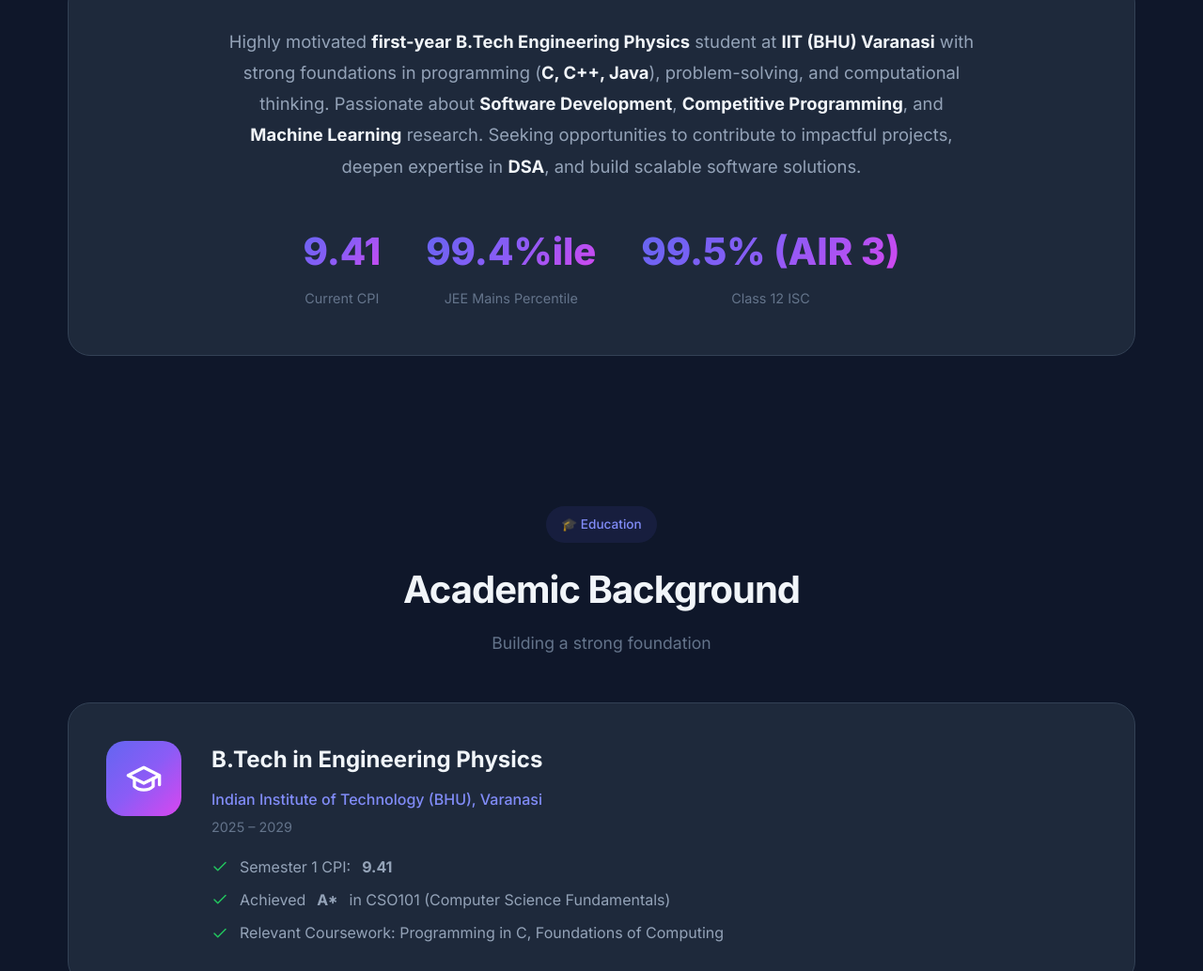
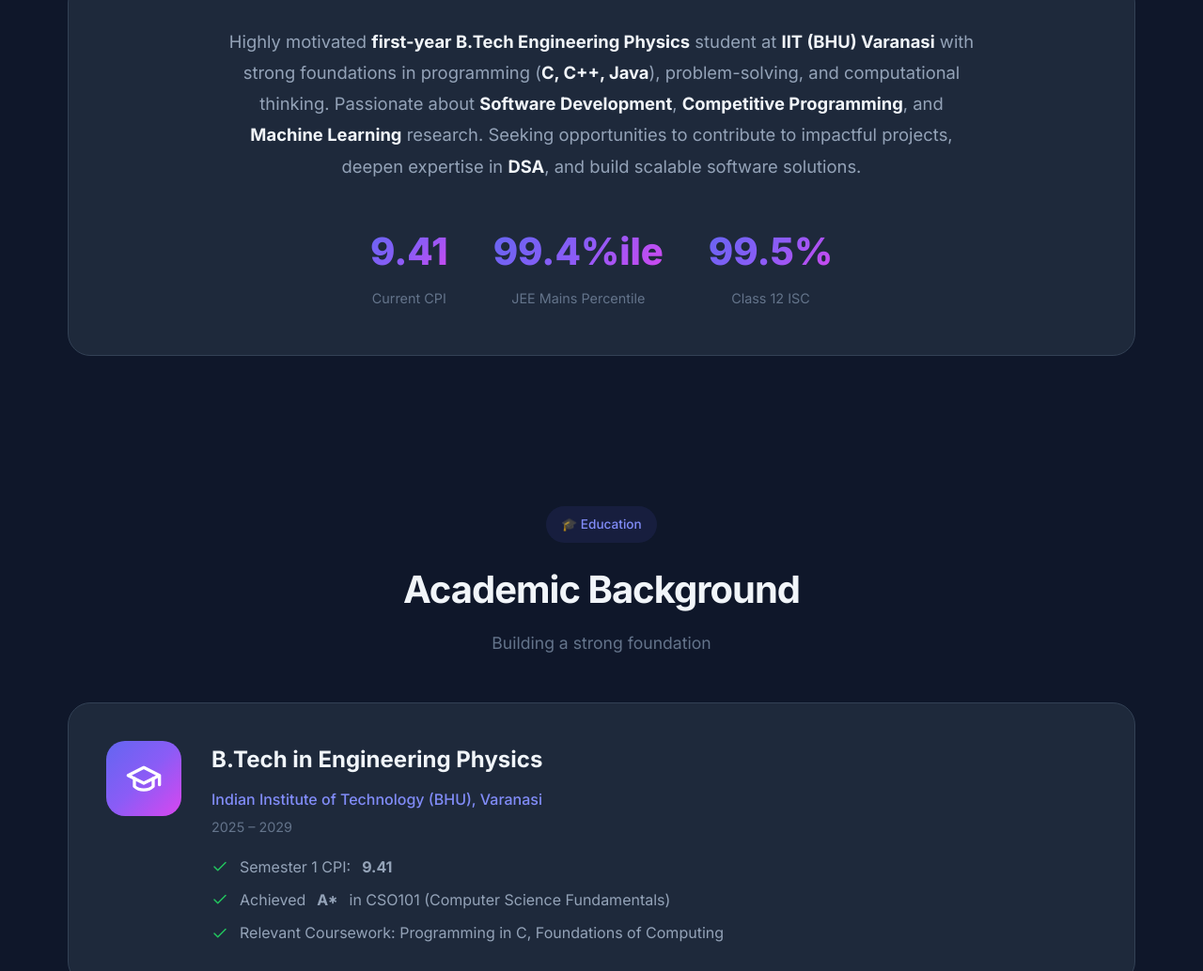
Before and after one commit to utkarshgupta-iitbhu/utkarshgupta-iitbhu.github.io, a plain HTML site: page index.html in a window 1280 px wide. Shown: the part 1110-2144 px from the top of the page at 94% size. Drawn offline with Linux system fonts and the light colour scheme.

Commit message:
Update index.html

```diff
--- a/index.html
+++ b/index.html
@@ -1256,7 +1256,7 @@
                         <div class="highlight-label">JEE Mains Percentile</div>
                     </div>
                     <div class="highlight-item">
-                        <div class="highlight-value">99.5% (AIR 3)</div>
+                        <div class="highlight-value">99.5%</div>
                         <div class="highlight-label">Class 12 ISC</div>
                     </div>
                 </div>
```
